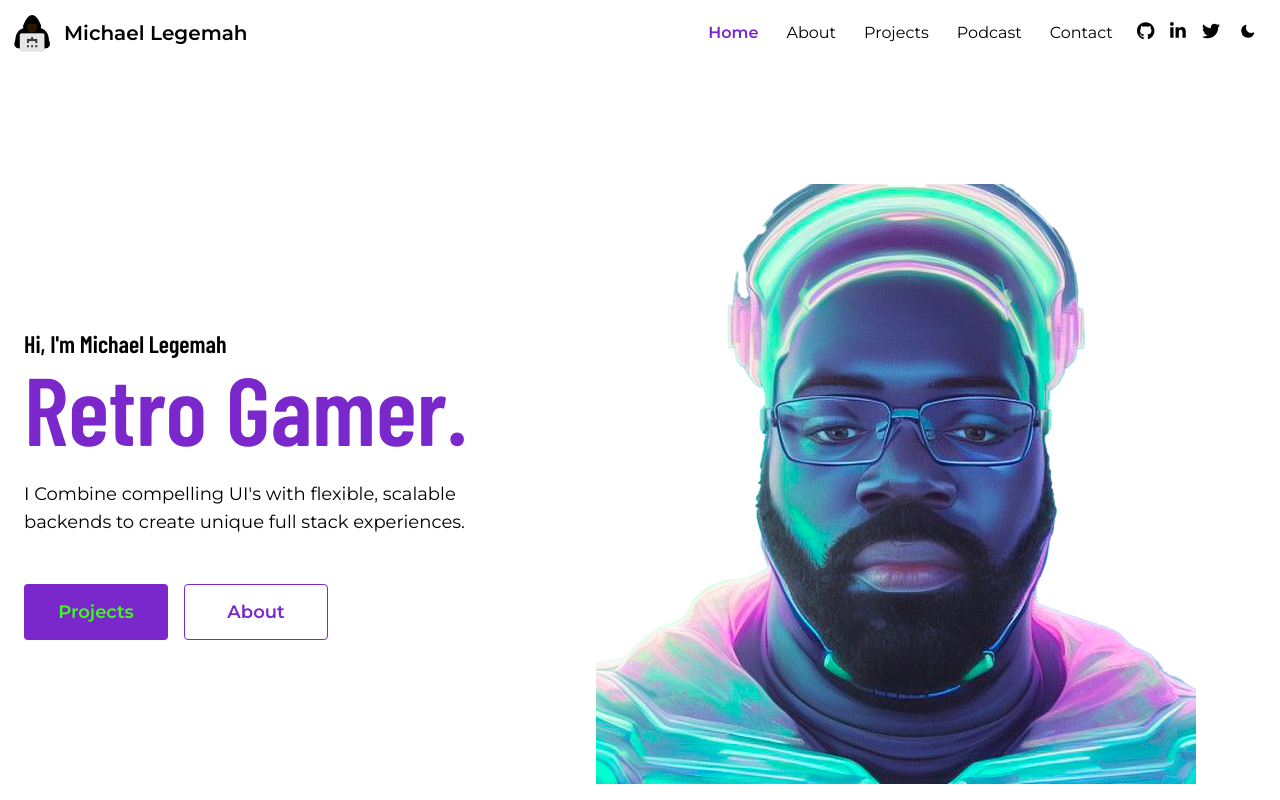
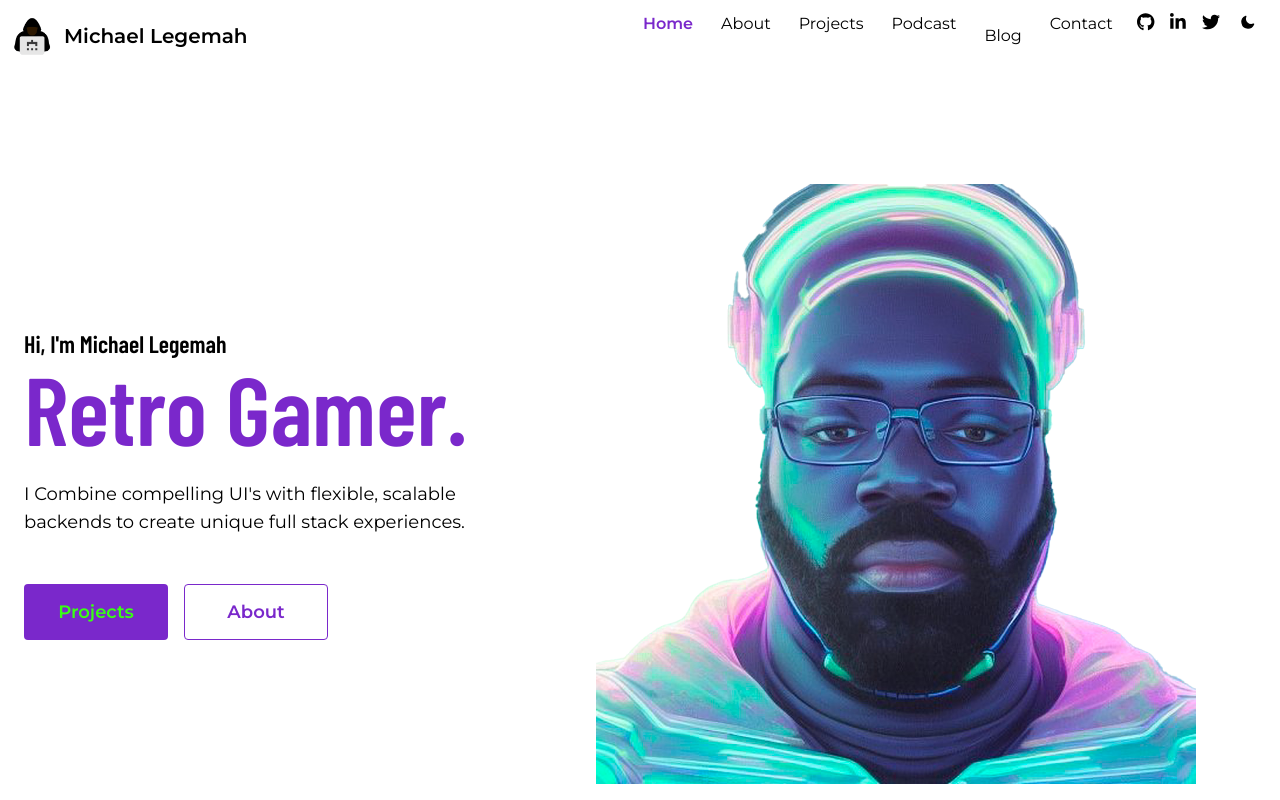
Before and after one commit to MikeLegemah5799/mleg-portfolio, a Next.js app: page / in a window 1280 px wide. Shown: the top 800 px of the page. Built offline with nearby package versions, Linux system fonts and the light colour scheme.

Commit message:
added blog link

```diff
--- a/components/MainNav/MainNav.js
+++ b/components/MainNav/MainNav.js
@@ -68,6 +68,11 @@ const MainNav = () => {
                     <li className="py-3">
                         <Link href="https://techroyalty.net/" target="_blank" className={`pl-3 pr-4 text-base hover:text-purple hover:font-semibold ${router.asPath === "https://techroyalty.net/" ? "font-semibold text-purple" : "font-medium" }`}>
                             Podcast
+                        </Link>
+                    </li>
+                    <li className="py-3">
+                        <Link href="https://mleg.blog/" target="_blank" className={`pl-3 pr-4 text-base hover:text-purple hover:font-semibold ${router.asPath === "https://techroyalty.net/" ? "font-semibold text-purple" : "font-medium" }`}>
+                            Blog
                         </Link>
                     </li>
                     <li className="py-3">
@@ -159,6 +164,11 @@ const MainNav = () => {
                             Podcast
                         </Link>
                     </li>
+                    <li className="py-3">
+                        <Link href="https://mleg.blog/" target="_blank" className={`pl-3 pr-4 text-base hover:text-purple hover:font-semibold ${router.asPath === "https://techroyalty.net/" ? "font-semibold text-purple" : "font-medium" }`}>
+                            Blog
+                        </Link>
+                    </li>
                     <li className="py-1 lg:py-0">
                         <Link href="/contact" className={`pl-3 pr-4 text-base hover:text-purple hover:font-semibold ${router.asPath === "/contact" ? "font-semibold text-purple" : "font-medium" }`}>
                             Contact
```
